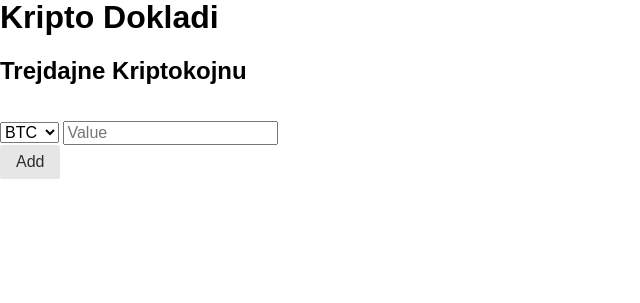
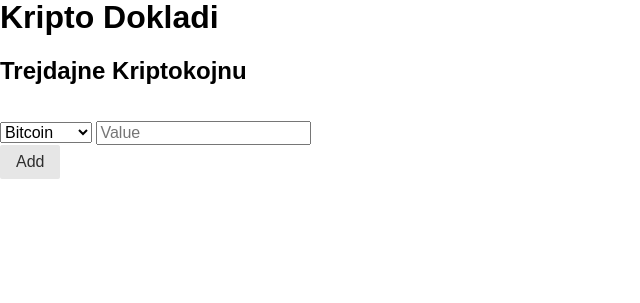
Before and after one commit to Alko89/cryptodokladi, a Python web app: template cryptodokladi/templates/user_edit.jinja2 in a window 1280 px wide. Shown: the part 229-532 px from the top of the page, without its empty margins (0-640 px from the left). Run offline with Jinja, Linux system fonts and the light colour scheme; the template is opened without the code that fills it, so the values that code supplies are empty; some libraries are stand-ins or nearby versions.

Commit message:
Add SPF and PIVX

```diff
--- a/cryptodokladi/templates/user_edit.jinja2
+++ b/cryptodokladi/templates/user_edit.jinja2
@@ -29,9 +29,11 @@
         <form action="{{ add_fund }}" method="post">
             <div class="pure-control-group">
                 <select class="pure-input-1-2" name="token" placeholder="Token">
-                    <option value="BTC">BTC</option>
-                    <option value="ETH">ETH</option>
-                    <option value="IOTA">IOTA</option>
+                    <option value="BTC">Bitcoin</option>
+                    <option value="ETH">Ethereum</option>
+                    <option value="SPF">SportyFi</option>
+                    <option value="PIVX">PIVX</option>
+                    <option value="IOTA">MIOTA</option>
                 </select>
                 <input class="pure-input-1-2" type="text" name="value" placeholder="Value" />
             </div>
```
